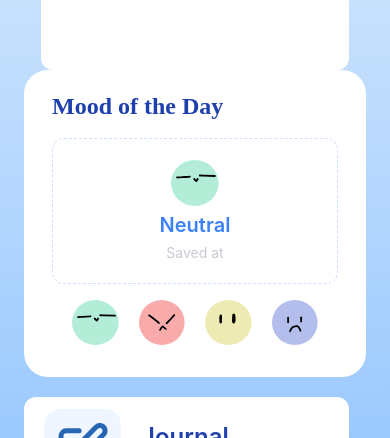
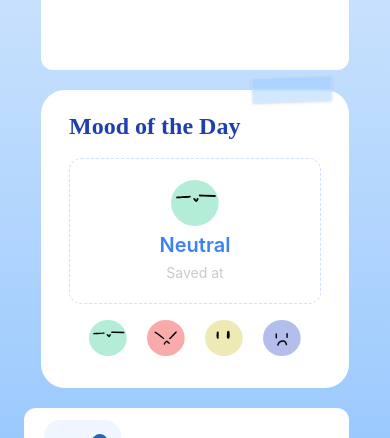
Before and after one commit to The-SEs/gimi, a React (Vite) app in the folder frontend/: page / in a window 390 px wide. Shown: the part 344-782 px from the top of the page. Built offline with nearby package versions, Linux system fonts and the light colour scheme; no server answers.

Commit message:
style: add media queries style: implement tape icon for mood board

```diff
--- a/frontend/src/components/mood-widget/MoodBoard.tsx
+++ b/frontend/src/components/mood-widget/MoodBoard.tsx
@@ -23,9 +23,9 @@ export default function MoodBoard () {
     };
 
     return (
-        <div className="relative">
-            <div></div>
-                <div className="bg-white py-5 px-7 rounded-3xl w-fit flex flex-col gap-4">
+        <div className="relative w-[90%] mx-auto items-center mt-5 lg:w-[40%] xl:w-[30%]">
+            <div className="absolute -top-3 left-3/4 -translate-x-1/4 w-20 h-6 bg-blue-300/40 backdrop-blur-[1px] border-l border-r border-white/20 -rotate-2 shadow-sm z-10"></div>
+                <div className="bg-white py-5 px-7 rounded-3xl flex flex-col gap-4">
 
                     <h2 className="text-2xl text-[#1E40AF] font-bold font-liberation">Mood of the Day</h2>
 
@@ -35,7 +35,7 @@ export default function MoodBoard () {
                         <p className="text-sm text-[#C7CAD1]">Saved at {time}</p>
                     </div>
 
-                    <div className="flex gap-5 px-5 pb-3">
+                    <div className="flex gap-5 px-5 pb-3 justify-center md:gap-10">
                         <button className="transition-transform duration-300 hover:scale-110 hover:-translate-y-1 cursor-pointer"
                             onClick={() => handleMoodSelection("Calm", calmMood)}>
                             <img src={calmMood} alt="Calm Mood" />
--- a/frontend/src/layout/mainLayout.tsx
+++ b/frontend/src/layout/mainLayout.tsx
@@ -44,8 +44,10 @@ export default function MainLayout() {
       </header>
 
       <main className="flex-grow max-w-screen mx-auto w-full p-6 sm:p-8">
-        <WelcomeWidget />
-        <MoodBoard />
+        <div className=" lg:flex">
+          <WelcomeWidget />
+          <MoodBoard />
+        </div>
         <JournalWidget />
         <Outlet />
       </main>
```
